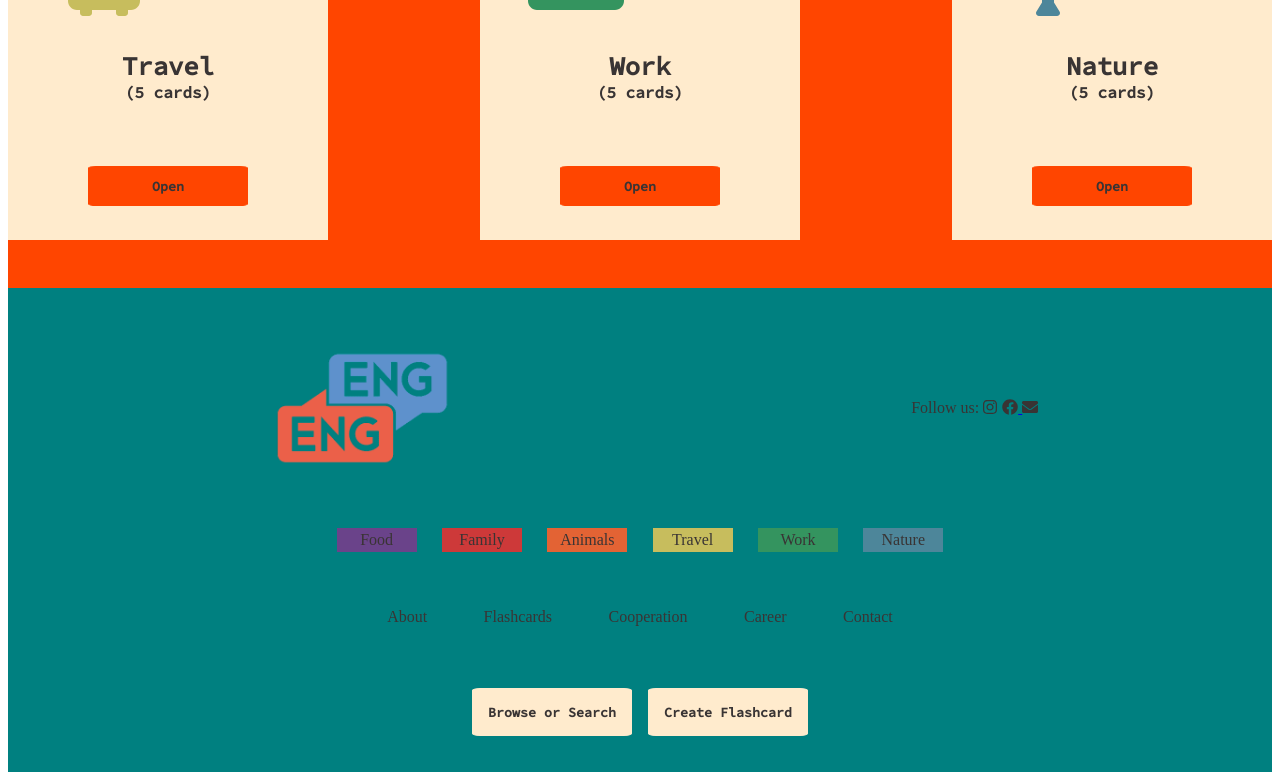
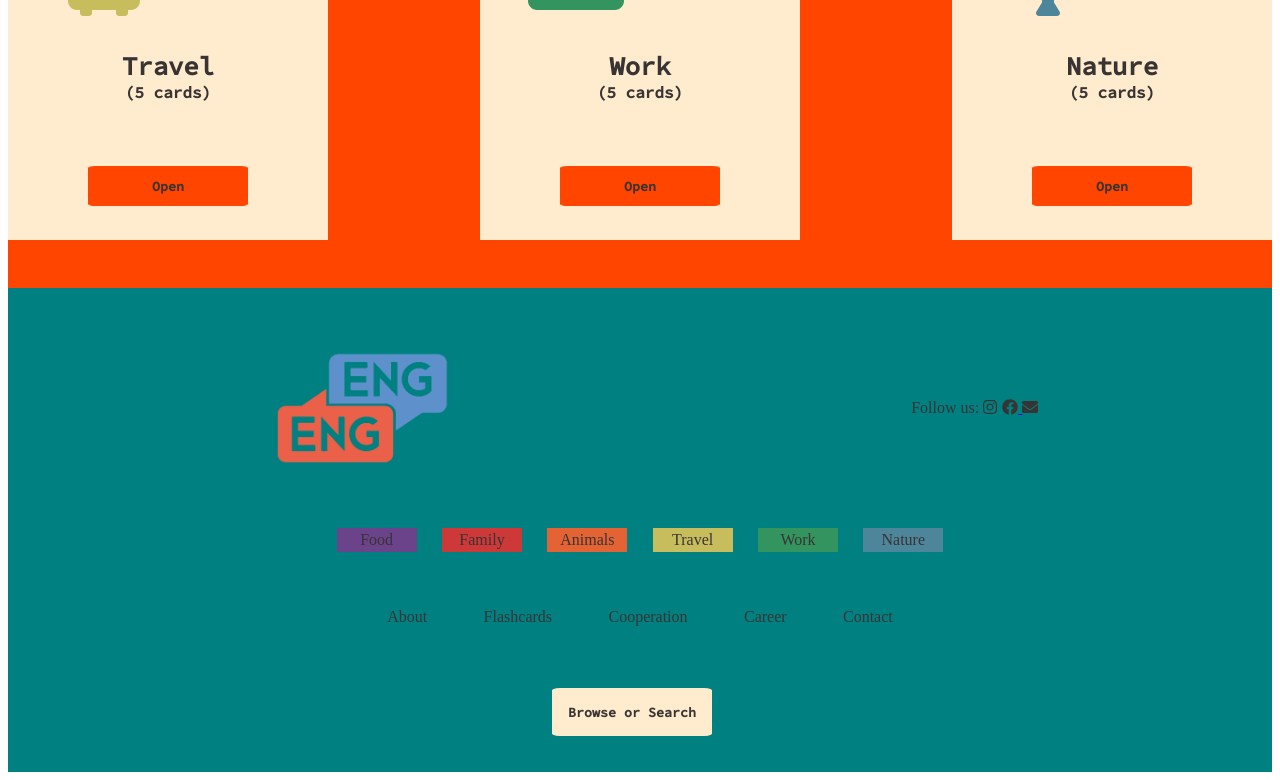
Before and after one commit to skorokhodtatiana/learnEnglish-React-project, a React (Create React App) app in the folder learn-english/: page / in a window 1280 px wide. Shown: the part 652-1432 px from the top of the page. Built offline with nearby package versions, Linux system fonts and the light colour scheme.

Commit message:
small change

```diff
--- a/learn-english/src/components/footer/Footer.jsx
+++ b/learn-english/src/components/footer/Footer.jsx
@@ -76,7 +76,7 @@ const Footer = (props) => {
             <button onClick={openTable} className="footer__btnSearch">
               Browse or Search
             </button>
-            <button className="footer__btnCreate">Create Flashcard</button>
+            {/* <button className="footer__btnCreate">Create Flashcard</button> */}
           </section>
         </nav>
       </div>
--- a/learn-english/src/components/table/Table.jsx
+++ b/learn-english/src/components/table/Table.jsx
@@ -24,7 +24,6 @@ const Table = (props) => {
   const { id, englishWord, transcription, russianWord, topic } = props;
 
   const [selectEdit, setselectEdit] = useState(false);
-
   const handleClickEdit = () => {
     setselectEdit(!false);
   };
@@ -86,6 +85,7 @@ const Table = (props) => {
               </form>
             </td>
             <td>
+              <button>Save</button>
               {/* <button onClick={() => saveChanges()}>Save</button> */}
               <button>Cancel hange</button>
             </td>
```
